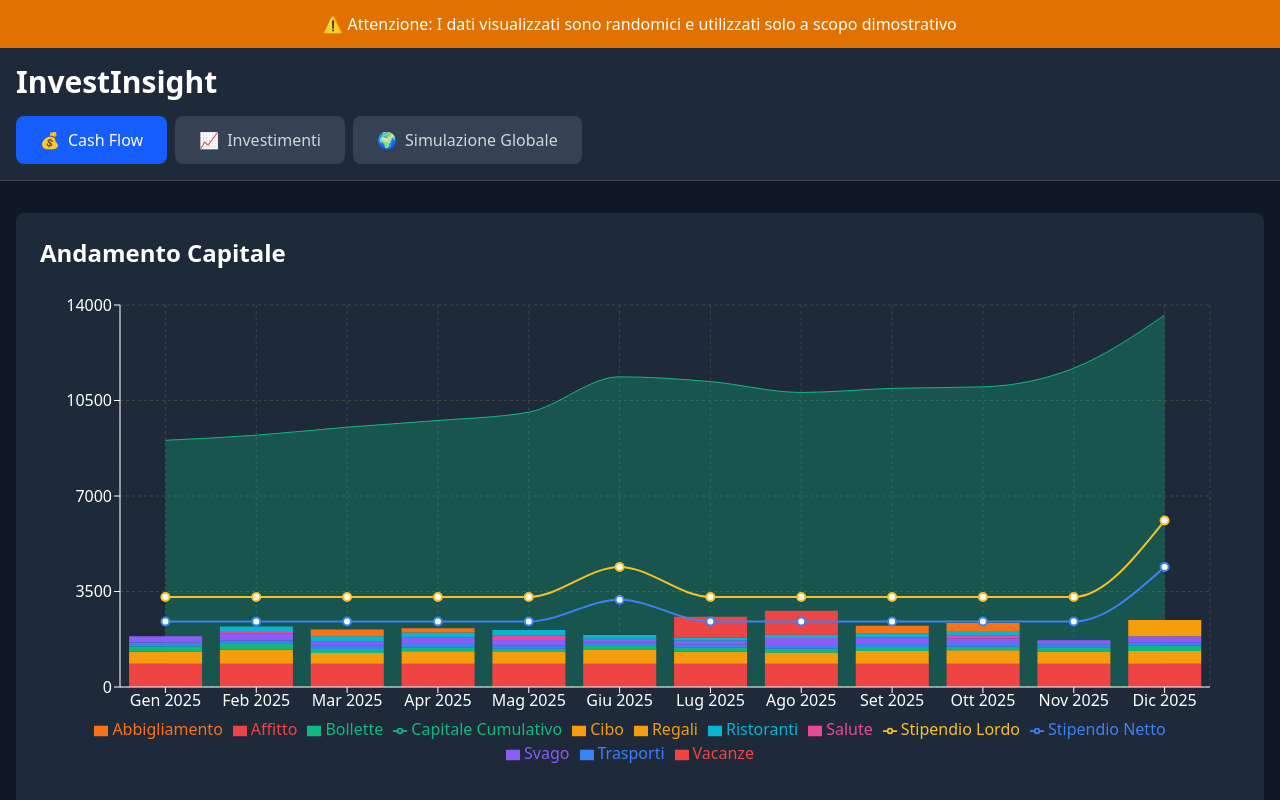
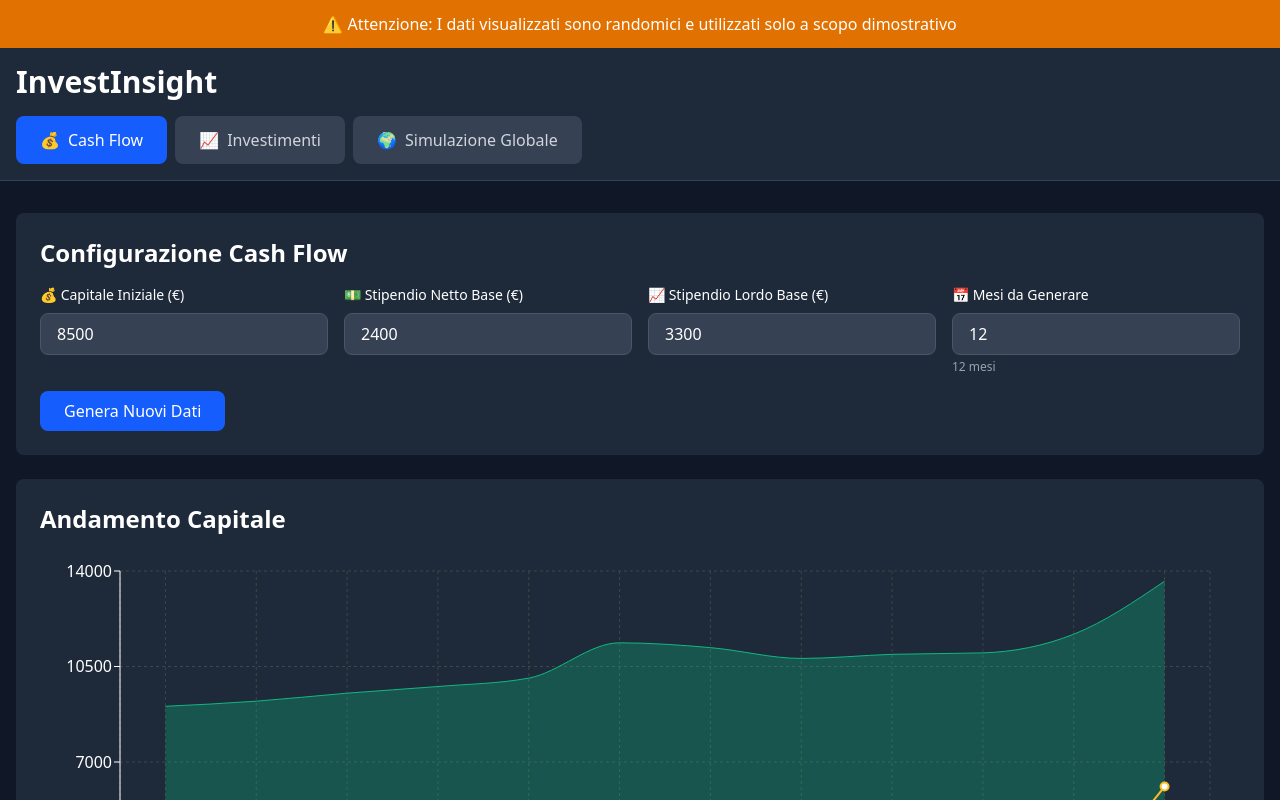
Before and after one commit to mirkobosetti/investinsight.me, a React (Vite) app: page / in a window 1280 px wide. Shown: the top 800 px of the page. Built offline with nearby package versions, Linux system fonts and the light colour scheme.

Commit message:
feat: enhance cash flow configuration and data generation with user-defined parameters

```diff
--- a/src/App.tsx
+++ b/src/App.tsx
@@ -2,12 +2,20 @@ import { useState } from 'react';
 import { CashFlowTab } from './components/CashFlowTab';
 import { InvestmentsTab } from './components/InvestmentsTab';
 import { GlobalTab } from './components/GlobalTab';
-import type { TabType, CashFlowData, InvestmentConfig } from './types';
+import type { TabType, CashFlowData, CashFlowConfig, InvestmentConfig } from './types';
 import { generateMockCashFlowData } from './utils';
 
 function App() {
   const [activeTab, setActiveTab] = useState<TabType>('cashflow');
-  const [cashFlowData, setCashFlowData] = useState<CashFlowData>(generateMockCashFlowData());
+  const [cashFlowConfig, setCashFlowConfig] = useState<CashFlowConfig>({
+    initialCapital: 8500,
+    baseNetSalary: 2400,
+    baseGrossSalary: 3300,
+    monthsToGenerate: 12,
+  });
+  const [cashFlowData, setCashFlowData] = useState<CashFlowData>(
+    generateMockCashFlowData(cashFlowConfig)
+  );
   const [investmentConfig, setInvestmentConfig] = useState<InvestmentConfig>({
     initialBalance: 0,
     monthlyInvestment: 200,
@@ -60,7 +68,12 @@ function App() {
       {/* Main Content */}
       <main className="container mx-auto px-4 py-8">
         {activeTab === 'cashflow' && (
-          <CashFlowTab data={cashFlowData} onUpdateData={setCashFlowData} />
+          <CashFlowTab
+            config={cashFlowConfig}
+            data={cashFlowData}
+            onUpdateConfig={setCashFlowConfig}
+            onUpdateData={setCashFlowData}
+          />
         )}
         {activeTab === 'investments' && (
           <InvestmentsTab config={investmentConfig} onUpdateConfig={setInvestmentConfig} />
--- a/src/components/CashFlowTab.tsx
+++ b/src/components/CashFlowTab.tsx
@@ -11,15 +11,18 @@ import {
   Legend,
   ResponsiveContainer
 } from 'recharts'
-import type { CashFlowData, MonthData } from '../types'
-import { formatCurrency, CATEGORY_COLORS, generateId, calculateCumulativeCapital } from '../utils'
+import type { CashFlowData, CashFlowConfig, MonthData } from '../types'
+import { formatCurrency, CATEGORY_COLORS, generateId, calculateCumulativeCapital, generateMockCashFlowData } from '../utils'
 
 interface CashFlowTabProps {
+  config: CashFlowConfig
   data: CashFlowData
+  onUpdateConfig: (config: CashFlowConfig) => void
   onUpdateData: (data: CashFlowData) => void
 }
 
-export const CashFlowTab = ({ data, onUpdateData }: CashFlowTabProps) => {
+export const CashFlowTab = ({ config, data, onUpdateConfig, onUpdateData }: CashFlowTabProps) => {
+  const [localConfig, setLocalConfig] = useState(config)
   const [selectedMonthIndex, setSelectedMonthIndex] = useState(0)
   const [newExpenseCategory, setNewExpenseCategory] = useState('')
   const [newExpenseAmount, setNewExpenseAmount] = useState('')
@@ -48,6 +51,14 @@ export const CashFlowTab = ({ data, onUpdateData }: CashFlowTabProps) => {
   const allCategories = Array.from(
     new Set(data.months.flatMap((m) => m.expenses.map((e) => e.category)))
   )
+
+  const handleUpdateConfig = () => {
+    onUpdateConfig(localConfig)
+    // Regenerate data with new config
+    const newData = generateMockCashFlowData(localConfig)
+    onUpdateData(newData)
+    setSelectedMonthIndex(0) // Reset to first month
+  }
 
   const handleAddExpense = () => {
     if (!newExpenseCategory || !newExpenseAmount) return
@@ -152,6 +163,72 @@ export const CashFlowTab = ({ data, onUpdateData }: CashFlowTabProps) => {
 
   return (
     <div className="space-y-6">
+      {/* Configuration Form */}
+      <div className="bg-gray-800 p-6 rounded-lg">
+        <h2 className="text-2xl font-bold mb-4">Configurazione Cash Flow</h2>
+        <div className="grid grid-cols-1 md:grid-cols-2 lg:grid-cols-4 gap-4">
+          <div>
+            <label className="block text-sm font-medium mb-2">
+              💰 Capitale Iniziale (€)
+            </label>
+            <input
+              type="number"
+              value={localConfig.initialCapital}
+              onChange={(e) =>
+                setLocalConfig({ ...localConfig, initialCapital: parseFloat(e.target.value) || 0 })
+              }
+              className="w-full px-4 py-2 bg-gray-700 border border-gray-600 rounded-lg focus:outline-none focus:ring-2 focus:ring-blue-500"
+            />
+          </div>
+          <div>
+            <label className="block text-sm font-medium mb-2">
+              💵 Stipendio Netto Base (€)
+            </label>
+            <input
+              type="number"
+              value={localConfig.baseNetSalary}
+              onChange={(e) =>
+                setLocalConfig({ ...localConfig, baseNetSalary: parseFloat(e.target.value) || 0 })
+              }
+              className="w-full px-4 py-2 bg-gray-700 border border-gray-600 rounded-lg focus:outline-none focus:ring-2 focus:ring-blue-500"
+            />
+          </div>
+          <div>
+            <label className="block text-sm font-medium mb-2">
+              📈 Stipendio Lordo Base (€)
+            </label>
+            <input
+              type="number"
+              value={localConfig.baseGrossSalary}
+              onChange={(e) =>
+                setLocalConfig({ ...localConfig, baseGrossSalary: parseFloat(e.target.value) || 0 })
+              }
+              className="w-full px-4 py-2 bg-gray-700 border border-gray-600 rounded-lg focus:outline-none focus:ring-2 focus:ring-blue-500"
+            />
+          </div>
+          <div>
+            <label className="block text-sm font-medium mb-2">📅 Mesi da Generare</label>
+            <input
+              type="number"
+              value={localConfig.monthsToGenerate}
+              onChange={(e) =>
+                setLocalConfig({ ...localConfig, monthsToGenerate: parseInt(e.target.value) || 1 })
+              }
+              className="w-full px-4 py-2 bg-gray-700 border border-gray-600 rounded-lg focus:outline-none focus:ring-2 focus:ring-blue-500"
+            />
+            <div className="text-xs text-gray-400 mt-1">
+              {localConfig.monthsToGenerate} {localConfig.monthsToGenerate === 1 ? 'mese' : 'mesi'}
+            </div>
+          </div>
+        </div>
+        <button
+          onClick={handleUpdateConfig}
+          className="mt-4 px-6 py-2 bg-blue-600 hover:bg-blue-700 rounded-lg transition-colors"
+        >
+          Genera Nuovi Dati
+        </button>
+      </div>
+
       {/* Chart */}
       <div className="bg-gray-800 p-6 rounded-lg">
         <h2 className="text-2xl font-bold mb-4">Andamento Capitale</h2>
--- a/src/utils.ts
+++ b/src/utils.ts
@@ -1,4 +1,4 @@
-import type { CashFlowData, InvestmentConfig, InvestmentMonth, MonthData, Expense } from './types';
+import type { CashFlowData, CashFlowConfig, InvestmentConfig, InvestmentMonth, MonthData, Expense } from './types';
 
 // Predefined colors for expense categories
 export const CATEGORY_COLORS = [
@@ -73,13 +73,11 @@ export const calculateInvestmentProjections = (
 };
 
 // Generate mock cash flow data with realistic monthly variations
-export const generateMockCashFlowData = (): CashFlowData => {
-  const initialCapital = 8500;
+export const generateMockCashFlowData = (config: CashFlowConfig): CashFlowData => {
+  const { initialCapital, baseNetSalary, baseGrossSalary, monthsToGenerate } = config;
   const currentYear = 2025;
-  const baseNetSalary = 2400;
-  const baseGrossSalary = 3300;
 
-  const months: MonthData[] = Array.from({ length: 12 }, (_, i) => {
+  const months: MonthData[] = Array.from({ length: monthsToGenerate }, (_, i) => {
     // Salary variations (13th month in December, bonus in June)
     let netSalary = baseNetSalary;
     let grossSalary = baseGrossSalary;
```
Also changed, not shown: src/types.ts (+7 -0 lines).
